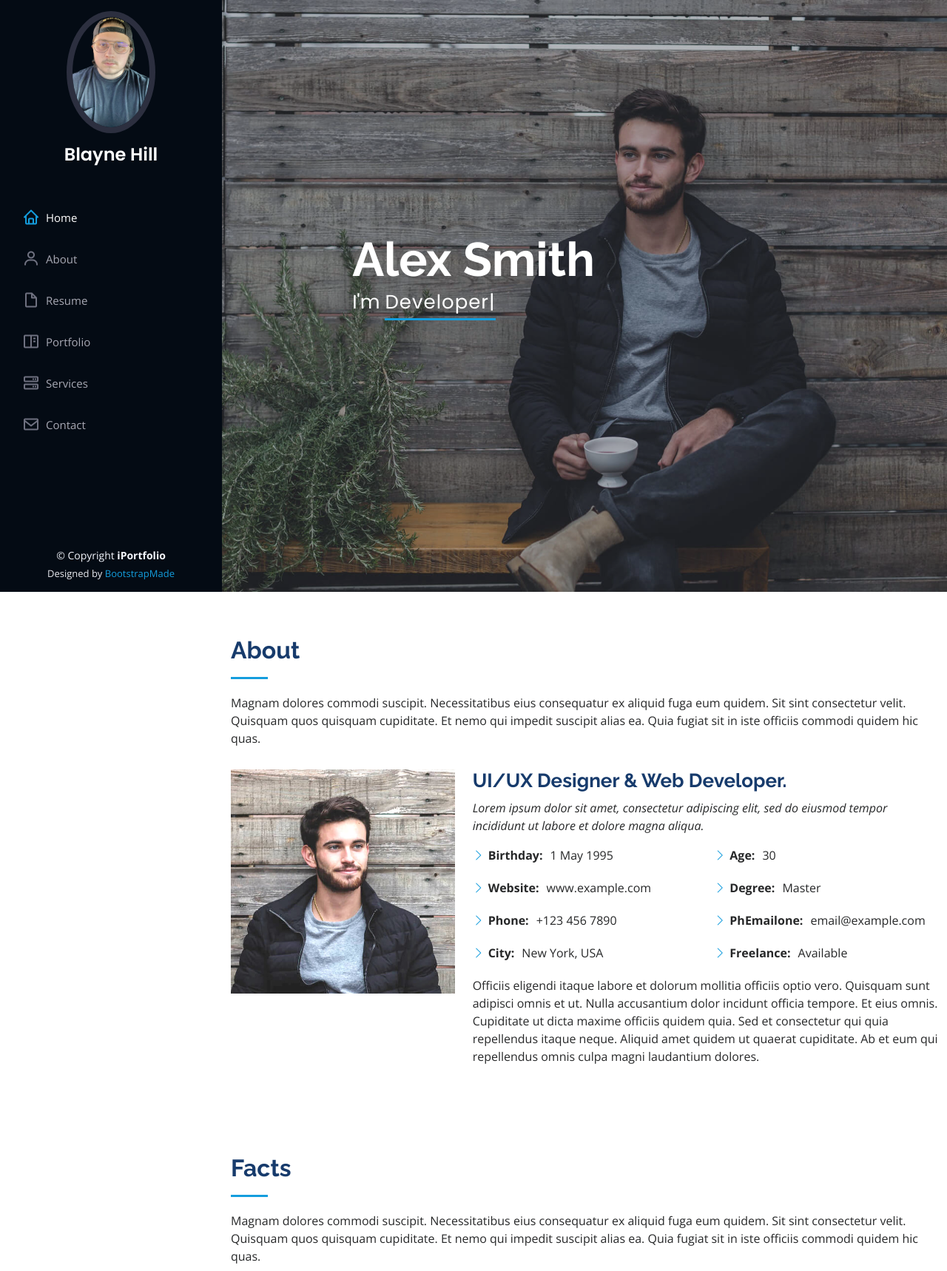
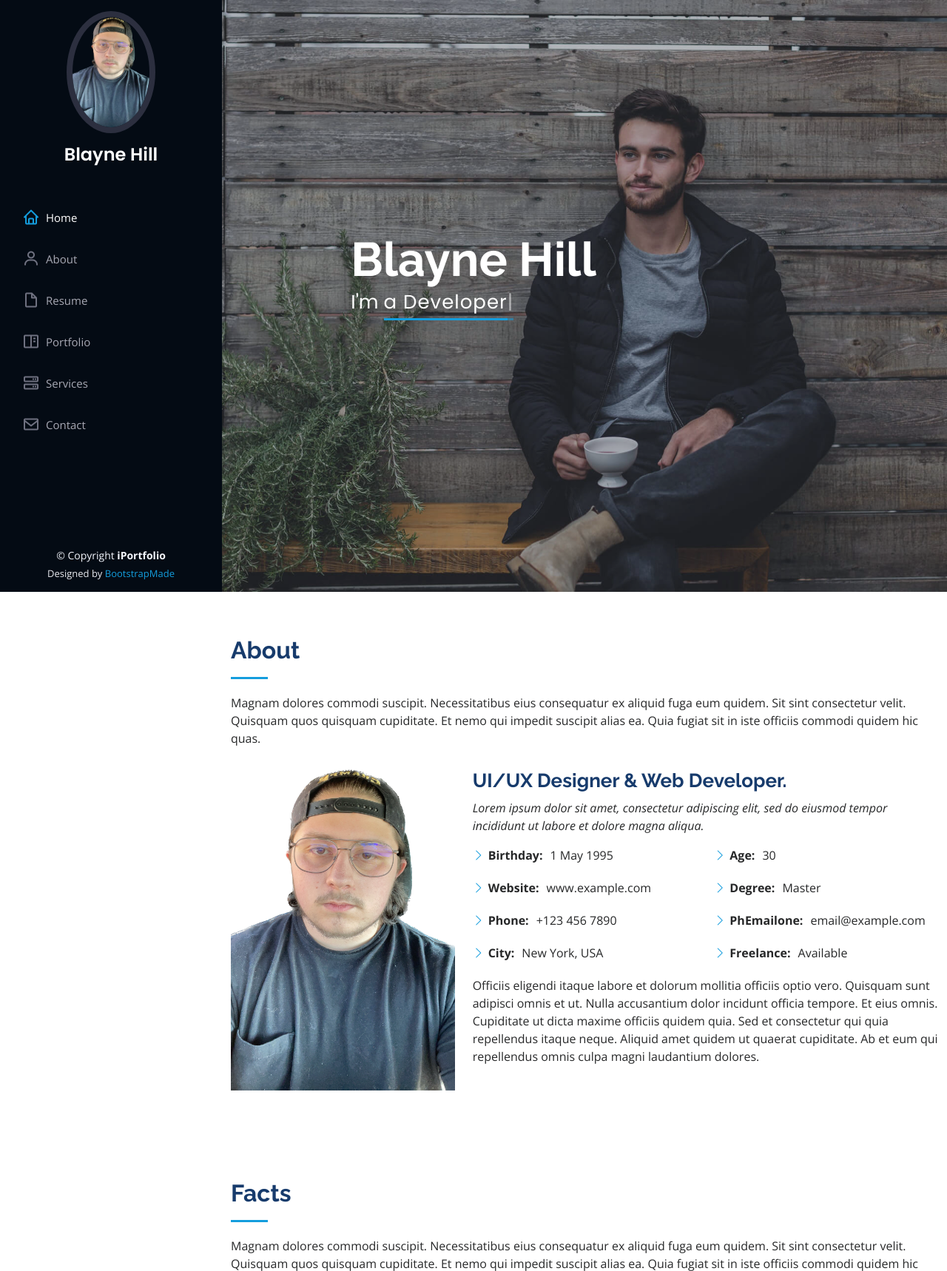
Before and after one commit to Bmhill0928/My-Resume, a Flask app: page / in a window 1280 px wide. Shown: the top 1718 px of the page at 74% size. Run offline with Flask 2, Linux system fonts and the light colour scheme; some libraries are stand-ins or nearby versions.

Commit message:
new picture and added some new info on home page

```diff
--- a/templates/index.html
+++ b/templates/index.html
@@ -72,8 +72,8 @@
   <!-- ======= Hero Section ======= -->
   <section id="hero" class="d-flex flex-column justify-content-center align-items-center">
     <div class="hero-container" data-aos="fade-in">
-      <h1>Alex Smith</h1>
-      <p>I'm <span class="typed" data-typed-items="Designer, Developer, Freelancer, Photographer"></span></p>
+      <h1>Blayne Hill</h1>
+      <p>I'm <span class="typed" data-typed-items="a College Student, a Developer, a Football Enjoyer"></span></p>
     </div>
   </section><!-- End Hero -->
 
@@ -90,7 +90,7 @@
 
         <div class="row">
           <div class="col-lg-4" data-aos="fade-right">
-            <img src="static/img/profile-img.jpg" class="img-fluid" alt="">
+            <img src="static/img/Subject.jpg" class="img-fluid" alt="">
           </div>
           <div class="col-lg-8 pt-4 pt-lg-0 content" data-aos="fade-left">
             <h3>UI/UX Designer &amp; Web Developer.</h3>
```
